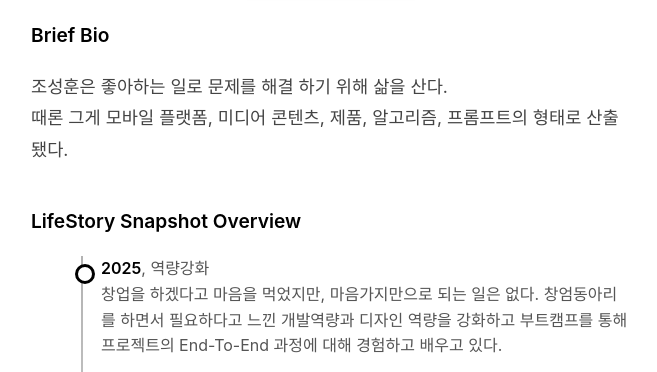
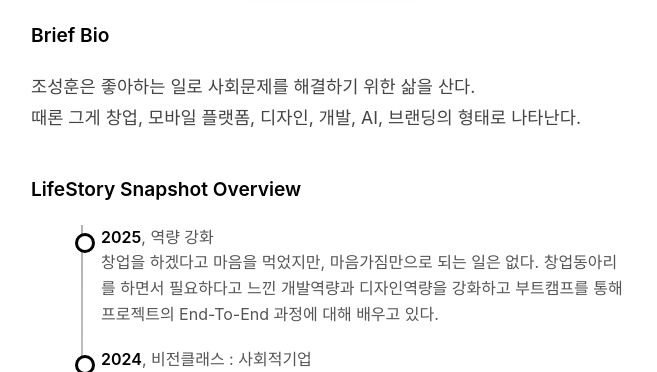
Before and after one commit to 0901shc/profile, a plain HTML site: page index.html in a window 1280 px wide. Shown: the part 444-816 px from the top of the page, without its empty margins (309-966 px from the left). Drawn offline with Linux system fonts and the light colour scheme.

Commit message:
today last commit

```diff
--- a/index.html
+++ b/index.html
@@ -436,20 +436,20 @@
         <div class="section fade-in">
             <h2 class="section-title">Brief Bio</h2>
             <div class="bio">
-                조성훈은 좋아하는 일로 문제를 해결 하기 위해 삶을 산다.<br>
-                때론 그게 모바일 플랫폼, 미디어 콘텐츠, 제품, 알고리즘, 프롬프트의 형태로 산출됐다.
+                조성훈은 좋아하는 일로 사회문제를 해결하기 위한 삶을 산다.<br>
+                때론 그게 창업, 모바일 플랫폼, 디자인, 개발, AI, 브랜딩의 형태로 나타난다.
             </div>
         </div>
 
         <div class="section fade-in">
             <h2 class="section-title">LifeStory Snapshot Overview</h2>
             <ul class="timeline">
-                <li class="timeline-item fade-in"><span class="year">2025</span>, 역량강화
-                    <br> 창업을 하겠다고 마음을 먹었지만, 마음가지만으로 되는 일은 없다. 창엄동아리를 하면서 필요하다고 느낀 개발역량과 디자인 역량을 강화하고 부트캠프를 통해 프로젝트의 End-To-End 과정에 대해 경험하고 배우고 있다. </li>
+                <li class="timeline-item fade-in"><span class="year">2025</span>, 역량 강화
+                    <br> 창업을 하겠다고 마음을 먹었지만, 마음가짐만으로 되는 일은 없다. 창업동아리를 하면서 필요하다고 느낀 개발역량과 디자인역량을 강화하고 부트캠프를 통해 프로젝트의 End-To-End 과정에 대해 배우고 있다. </li>
                 <li class="timeline-item fade-in"><span class="year">2024</span>, 비전클래스 : 사회적기업
-                    <br> 내용 넣어야 됨 </li>
+                    <br> 내용</li>
                 <li class="timeline-item fade-in"><span class="year">2023</span>, 창업동아리 시작
-                    <br> 내용 넣어야 됨</li>
+                    <br> 내용</li>
                 <li class="timeline-item fade-in"><span class="year">2022</span>, 다시 시작
                     <br> 내용 </li>
                 <li class="timeline-item fade-in"><span class="year">2020</span>, 군대로 도피
```
